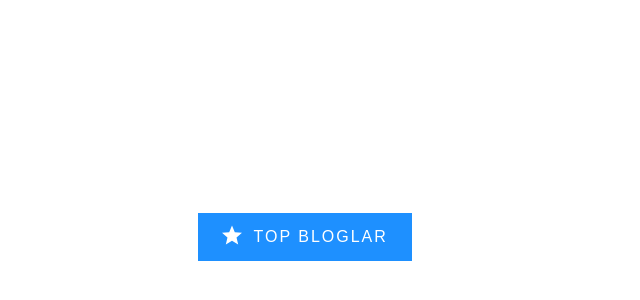
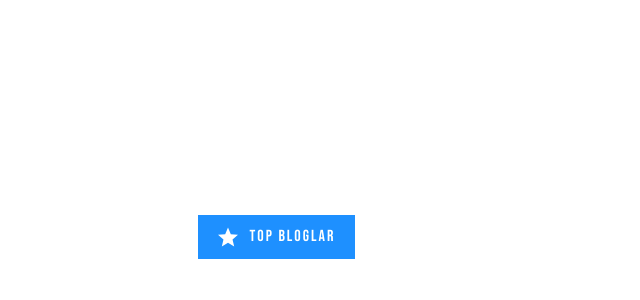
Before and after one commit to frontendasoslar/css-starter, a plain HTML site: page index.html in a window 1280 px wide. Shown: the part 204-504 px from the top of the page, without its empty margins (0-640 px from the left). Drawn offline with Linux system fonts and the light colour scheme.

Commit message:
add hero pading

```diff
--- a/css/styles.css
+++ b/css/styles.css
@@ -67,6 +67,7 @@ img {
   justify-content: center;
   width: 100%;
   max-width: 600px;
+  padding: 24px;
   background-image: url("../img/left-bg.jpg");
   background-repeat: no-repeat;
   background-size: cover;
@@ -92,7 +93,12 @@ img {
   text-decoration: none;
   text-transform: uppercase;
   color: #fff;
+  font-size: 16px;
   letter-spacing: 2px;
+  line-height: normal;
+  letter-spacing: 2px;
+  font-family: "Bebas Neue", "Arial", sans-serif;
+  font-weight: 400;
 }
 
 .hero-link:hover {
@@ -104,7 +110,7 @@ img {
 }
 .hero-link-iner {
   display: flex;
-  padding: 12px 24px;
+  padding: 12px 20px;
 }
 
 .hero-link-iner::before {
```
